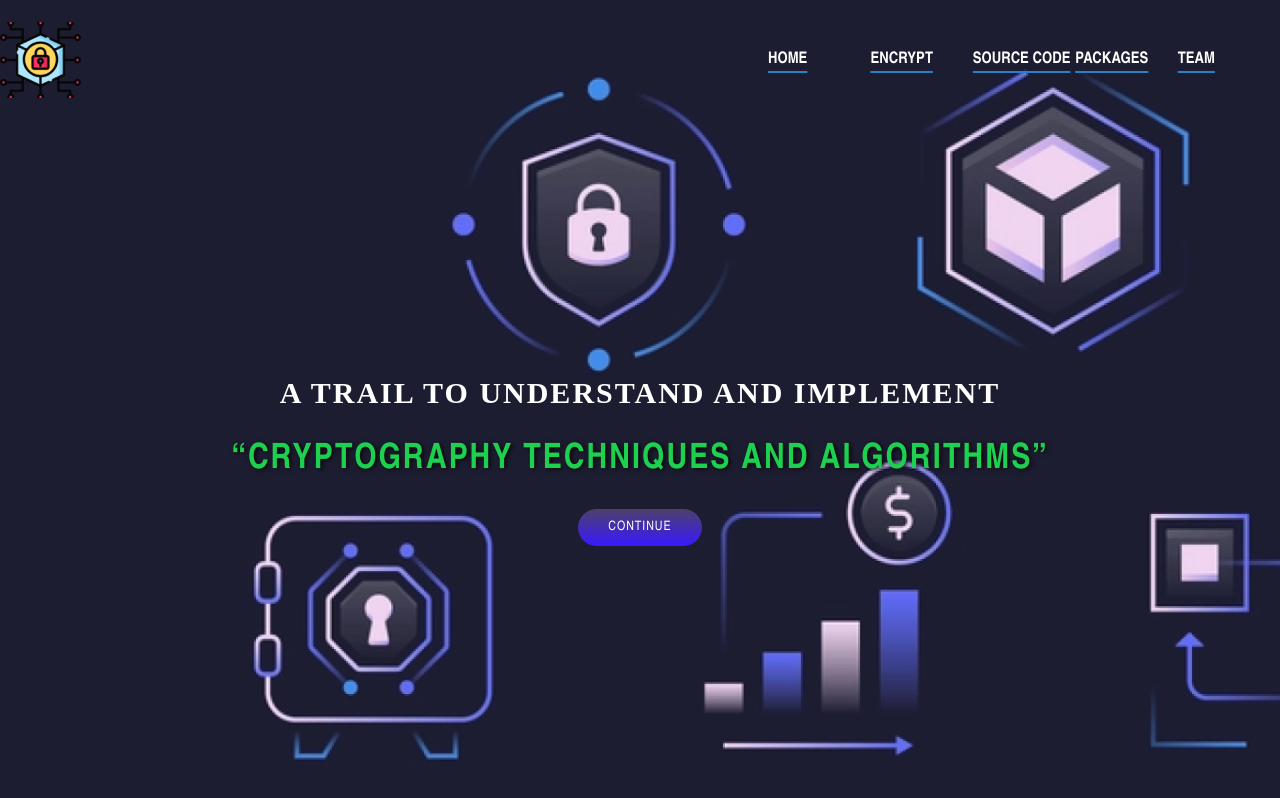
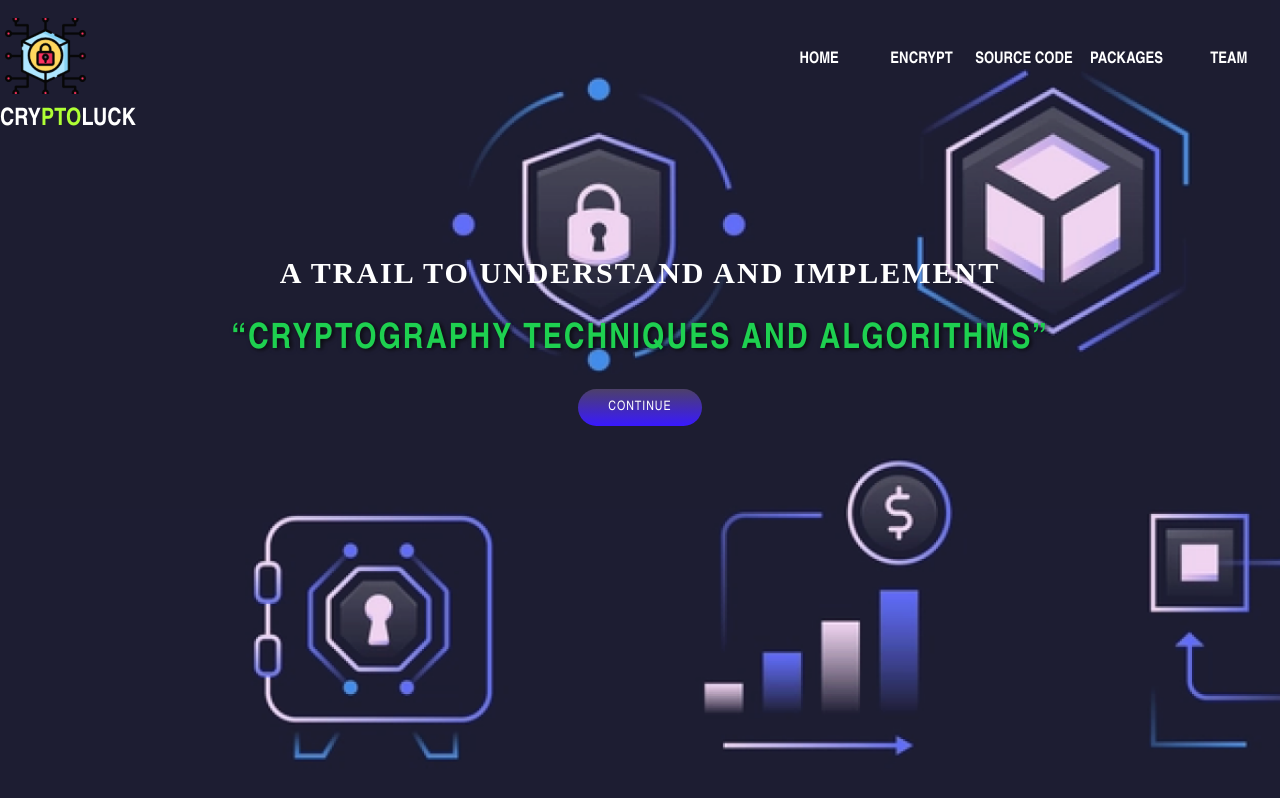
Before and after one commit to harshavallamkonda/CNS-Project, a website: page public/index.html in a window 1280 px wide. Drawn offline with nearby package versions, Linux system fonts and the light colour scheme.

Commit message:
Vdx Version

```diff
--- a/index.html
+++ b/public/index.html
@@ -21,14 +21,19 @@
             </div>
 
             <div class="logo">
-                <h1></h1>
+               <div class="mainLogo">
+                   <a href="./index.html"><img src="./logo.png" alt="./logo.png"></a>
+               </div>
+               <div class="logoText">
+                   <h1>CRY<span class="green">PTO</span>LUCK</h1>
+               </div>
             </div>
             <div class="menu">
-                <a href="https://www.pmcares.gov.in/en/" target="_blank">Home</a>
-                <a href="https://www.pmcares.gov.in/en/" target="_blank">Encrypt</a>
-                <a href="https://www.pmcares.gov.in/en/web/page/about_us" target="_blank">Source Code</a>
-                <a href="https://www.pmcares.gov.in/en/web/page/about_us" target="_blank">Packages</a>
-                <a href="https://www.pmcares.gov.in/en/web/page/contact_us" target="_blank">Team</a>
+                <a class "navtext" href="./index.html" target="_blank">Home</a>
+                <a class "navtext" href="./encrypt.html" target="_blank">Encrypt</a>
+                <a class "navtext" href="https://github.com/harshavallamkonda/CNS-Project" target="_blank">Source Code</a>
+                <a class "navtext" href="https://www.pmcares.gov.in/en/web/page/about_us" target="_blank">Packages</a>
+                <a class "navtext" href="https://www.pmcares.gov.in/en/web/page/contact_us" target="_blank">Team</a>
             </div>
         </nav>
         <main>
@@ -36,7 +41,7 @@
                 <h3>A TRAIL TO UNDERSTAND AND IMPLEMENT</h3>
                 <h1> “CRYPTOGRAPHY TECHNIQUES AND ALGORITHMS”<span class="change_content"> </span></h1>
                <!---- <p class=" animated infinite heartBeat">"Stay Safe"</p>-->
-                <a href="https://rzp.io/l/ooqHjM7" class="btntwo">CONTINUE</a>
+                <a href="./encrypt.html" class="btntwo">CONTINUE</a>
             </section>
         </main>
 
--- a/style.css
+++ b/public/style.css
@@ -20,44 +20,35 @@ nav
    width:100%; height:15vh;
    font: 'Gothaic A1';
    /*background  :  rgba(0,0,0,0.2 );*/
-  /* position: absolute;*/
+  position: absolute;
    color:white;
      display:flex;
      justify-content:space-between;
      align-items: center;
       text-transform:uppercase;
-    text-decoration: underline 0.15em rgb(35, 124, 197);
+    /* text-decoration: underline 0.15em rgb(35, 124, 197); */
    text-underline-offset: 0.5em;
    transition: text-decoration-color 300ms, text-underline-offset 300ms;
 }
-section :hover .nav{
-  text-decoration-color: rgb(182, 4, 28);
+nav .menu :hover{
+   text-decoration: underline 0.15em rgb(255, 255, 255);
+   text-underline-offset: 0.5em;
+   transition: text-decoration-color 300ms, text-underline-offset 300ms;
+   transition: all 0.3s ease-in-out;
   text-underline-offset: 0.4em;
-
 }
 li .nav{
   display: inline;
 }
 
-nav .logo
+
+nav .menu
 {
-
-   width: 81px;
-  height: 76px;
-  left: -403px;
-  top: 24px;
-  right: 200px;
-   text-align:justify;
-   background: url('logo.png');
-   mix-blend-mode: normal;
+  text-align: justify;
+  width:40%;
+  display:flex;
 
 
-}
-nav .menu
-{
-  width:40%;
-  display:flex;
-   justify-content: space-around ;
 
 }
 
@@ -67,6 +58,11 @@ nav .menu a
      text-decoration:none;
      color:white;
      font-weight:bold;
+     text-align: center;
+     justify-content: space-evenly;
+}
+.navtext{
+  justify-content: space-between;
 }
 main{
   width:100%;
@@ -131,3 +127,29 @@ nav.menu a:first-child
 {
         color:#24c9a8;
 }
+
+
+ .mainLogo {
+   margin-top: 20%;
+  padding-left: 30px;
+  display: table;
+  width: 100%;
+
+}
+
+.green{
+  color: greenyellow;
+}
+
+.mainLogo {
+  float: left;
+  width: 33.33%;
+  padding: 5px;
+}
+
+/* Clear floats after image containers */
+.logotext::after {
+  content: "";
+  clear: both;
+  display: table;
+}
```
Also changed, not shown: index.js (added, +11 -0 lines), package.json (added, +22 -0 lines), public/encrypt.html (added, +12 -0 lines), public/packages.htm (added, +12 -0 lines), public/bg1.png (renamed from bg1.png), public/logo.png (renamed from logo.png), 2 other files.
